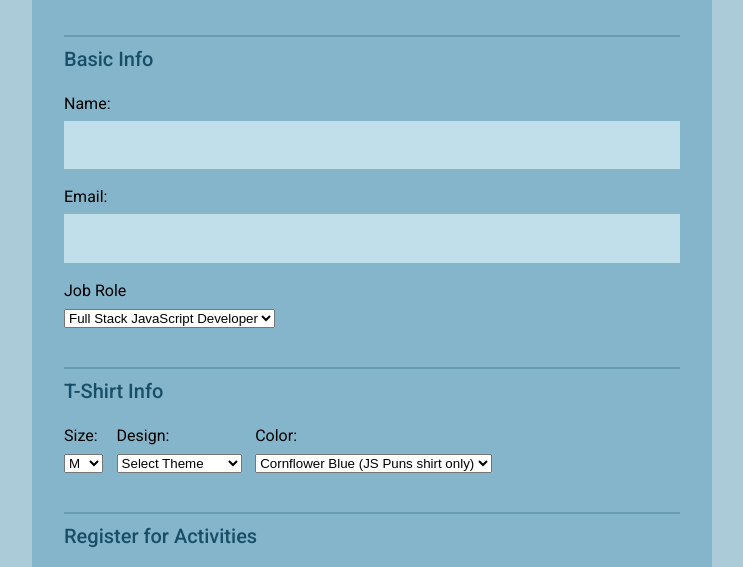
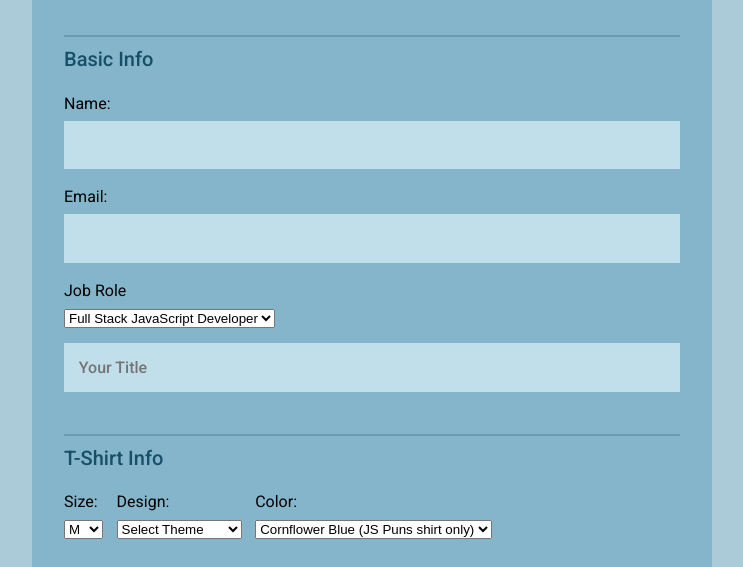
Before and after one commit to kevinkenger/interactive-form, a plain HTML site: page index.html in a window 1280 px wide. Shown: the part 191-758 px from the top of the page, without its empty margins (268-1011 px from the left). Drawn offline with Linux system fonts and the light colour scheme.

Commit message:
added job title input field

```diff
--- a/index.html
+++ b/index.html
@@ -35,7 +35,7 @@
           <option value="student">Student</option>
           <option value="other">Other</option>
         </select>
-
+        <input type="text" placeholder="Your Title" id="other-title">
       </fieldset>
 
       <fieldset class="shirt">
```
